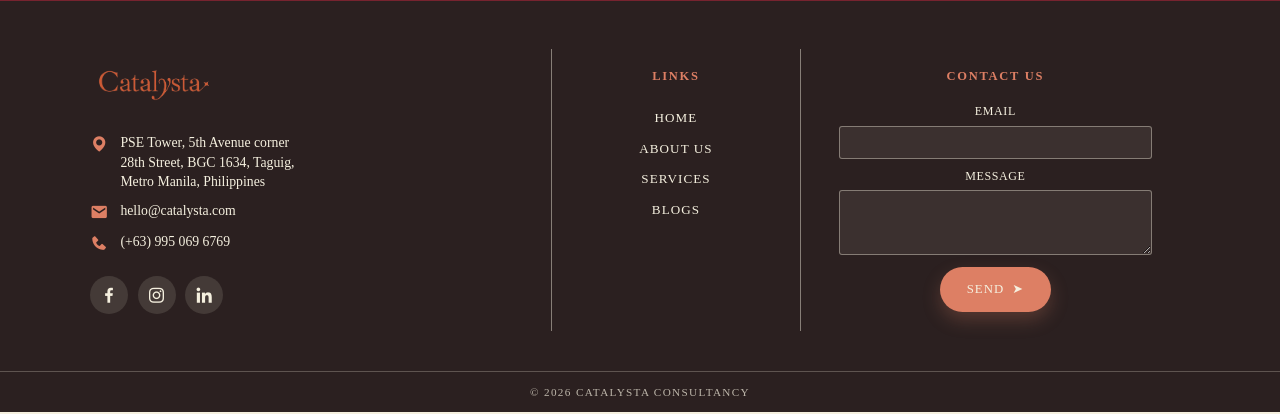
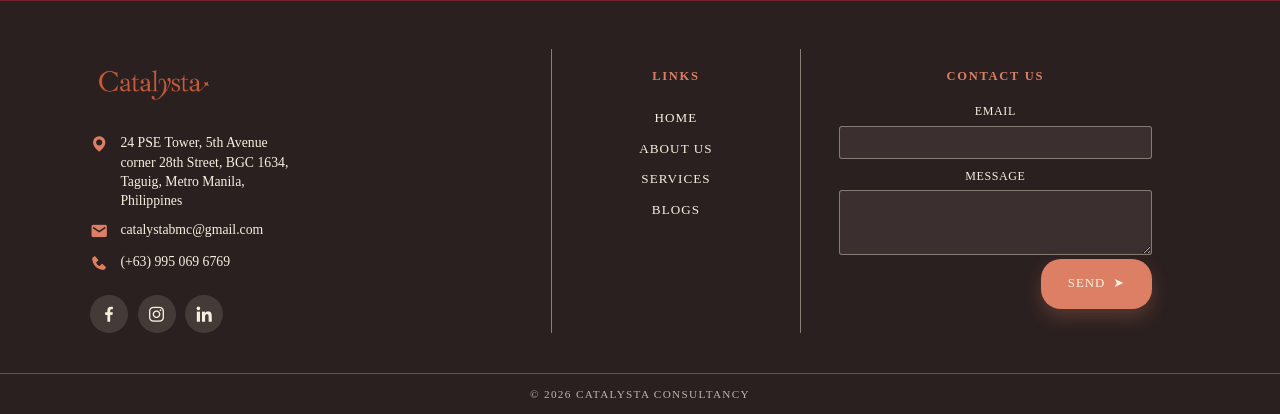
Before and after one commit to envyxxn26/catalysta_consultancy, a Node server app: page / in a window 1280 px wide. Shown: the part 2997-3411 px from the top of the page. Run offline with Node 20, Linux system fonts and the light colour scheme; some web fonts are replaced.

Commit message:
backlogs push

```diff
--- a/CSS/styles.css
+++ b/CSS/styles.css
@@ -260,7 +260,7 @@ section{ position:relative; }
   background-image: url("../assets/hero_2.png");
 }
 .clarity-media{
-  background-image: url("../assets/hero_3.jpg");
+  background-image: url("../assets/blog_1.png");
 }
 
 /* ===== Buttons ===== */
@@ -272,8 +272,9 @@ section{ position:relative; }
   font-size: .8rem;
   letter-spacing:.08em;
   text-transform: uppercase;
+
   padding: .85rem 1.6rem;
-  border-radius: 3px;
+  border-radius: 20px;
   border: 1px solid transparent;
   transition: transform .18s ease, background .25s ease, color .25s ease;
   cursor:pointer;
@@ -292,7 +293,10 @@ section{ position:relative; }
 .btn-accent-soft{ background: var(--copper); color: var(--cream); font-size:.72rem; padding:.6rem 1.2rem; }
 .btn-accent-soft:hover{ background: var(--maroon); }
 
-.btn-pill{ border-radius: 999px; }
+.btn-pill{
+  border-radius: 20px;
+  margin-left:auto;
+}
 
 /* ===== Eyebrow / headings ===== */
 .eyebrow{
@@ -367,6 +371,7 @@ section{ position:relative; }
   display:flex; align-items:center; justify-content:flex-end;
   gap: 1.75rem; font-size:.82rem; margin-left:auto;
   letter-spacing: .08em; text-transform:uppercase;
+
 }
 .nav-dropdown{ position:relative; }
 .main-nav a{
@@ -528,7 +533,7 @@ section{ position:relative; }
 }
 .hero-overlay{
   display:block; position:absolute; inset:0; z-index:1;
-  background:rgba(0,0,0,.15);
+  background:rgba(255,255,255,0.15s);
 }
 .hero-content{
   position:relative; z-index:2; width:100%; max-width:1180px; margin:0 auto;
@@ -629,7 +634,7 @@ section{ position:relative; }
 }
 .diff-card{
   background: var(--cream);
-  border-radius: 4px;
+  border-radius: 20px;
   padding: 2rem 1.75rem;
   display:flex;
   flex-direction:column;
--- a/views/contact.ejs
+++ b/views/contact.ejs
@@ -22,10 +22,11 @@
           </iframe>
         </div>
       </div>
-
+<!-- CONTACT CARDDD -->
       <div class="contact-card">
         <h2>Book a consultation</h2>
-        <form class="contact-form" id="contactForm" action="https://formsubmit.co/gianjer008@gmail.com" method="POST">
+        <form class="contact-form" id="contactForm" action="https://api.web3forms.com/submit" method="POST">
+          <input type="hidden" name="access_key" value="fe01e628-3d2c-40cd-945c-840f4f0c211b">
           <div class="form-row">
             <label for="name">Name</label>
             <input type="text" id="name" name="name" placeholder="Your name" required>
--- a/views/index.ejs
+++ b/views/index.ejs
@@ -101,11 +101,11 @@
     <div class="clarity-media placeholder-img" aria-label="Two consultants in discussion photo"></div>
     <div class="blog-copy">
       <div class="eyebrow"><span class="eyebrow-line"></span>Blogs</div>
-      <p class="card__meta card__meta--category">Style | Fashion</p>
-      <h2 class="heading-maroon">The Louis Vuitton Monogram:</h2>
-      <p class="heading-script">a living pattern</p>
-      <p class="body-text">The story of the Louis Vuitton Monogram, unmistakable in its presence and timeless in its allure, told through three different perspectives.</p>
-      <p class="card__meta card__meta--byline">By Tobias Jared Tomas · May 11, 2026</p>
+      <p class="card__meta card__meta--category">Bussiness | Real estate</p>
+      <h2 class="heading-maroon">Why McKinley West Drives <em>Business Growth</em> in Taguig</h2>
+      <p class="heading-script"></p>
+      <p class="body-text">For the modern executive, the question is no longer where to work—it’s where to grow.</p>
+      <p class="card__meta card__meta--byline">By Jhazel Tabafunda · Oct 23, 2025</p>
       <a href="/blogs" class="btn btn-pill btn-maroon">Read more blogs <span class="arrow">↗</span></a>
     </div>
   </div>
--- a/views/partials/footer.ejs
+++ b/views/partials/footer.ejs
@@ -4,8 +4,8 @@
       <a href="/" class="logo footer-logo" aria-label="Catalysta home">
         <img src="/assets/logo.png" alt="Catalysta consultancy logo" class="brand-logo footer-brand-logo">
       </a>
-      <p class="footer-contact"><i class='bx bxs-map' aria-hidden="true"></i><span>PSE Tower, 5th Avenue corner 28th Street, BGC 1634, Taguig, Metro Manila, Philippines</span></p>
-      <p class="footer-contact"><i class='bx bxs-envelope' aria-hidden="true"></i><a href="mailto:hello@catalysta.com">hello@catalysta.com</a></p>
+      <p class="footer-contact"><i class='bx bxs-map' aria-hidden="true"></i><span>24 PSE Tower, 5th Avenue corner 28th Street, BGC 1634, Taguig, Metro Manila, Philippines</span></p>
+      <p class="footer-contact"><i class='bx bxs-envelope' aria-hidden="true"></i><a href="mailto:catalystabmc@gmail.com">catalystabmc@gmail.com</a></p>
       <p class="footer-contact"><i class='bx bxs-phone' aria-hidden="true"></i><span>(+63) 995 069 6769</span></p>
       <div class="footer-social">
         <a href="#" aria-label="Facebook"><i class='bx bxl-facebook' aria-hidden="true"></i></a>
@@ -27,7 +27,7 @@
         <input type="email" id="footer-email" name="email" required>
         <label for="footer-message">Message</label>
         <textarea id="footer-message" name="message" rows="3" required></textarea>
-        <button type="submit" class="btn btn-pill btn-accent">Send <span class="arrow">➤</span></button>
+        <a href="/contact" class="btn btn-pill btn-accent">Send <span class="arrow">➤</span></a>
         <p class="form-status" id="footerFormStatus" role="status"></p>
       </form>
     </div>
```
